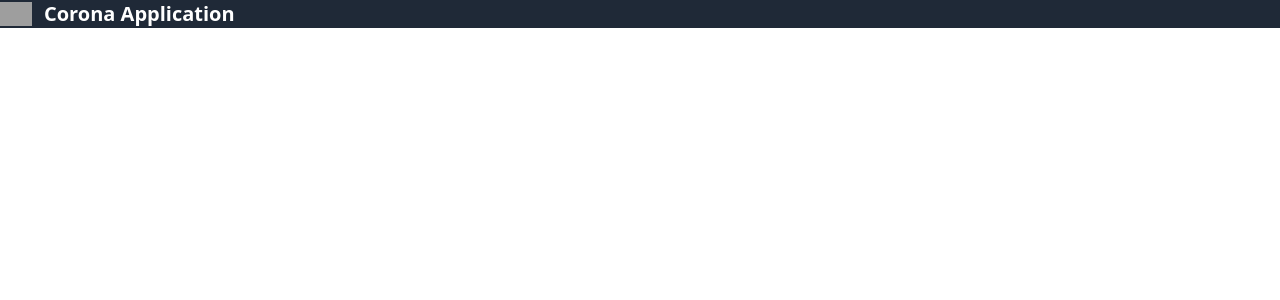
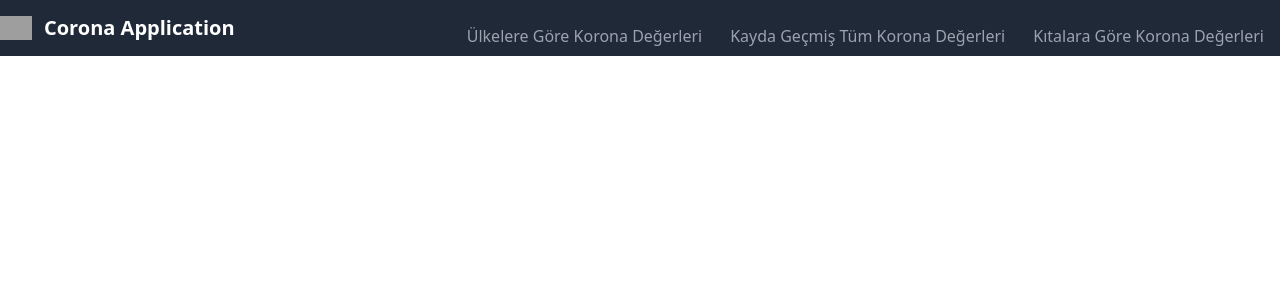
Before and after one commit to cihatsolak/corona-app-reactjs, a React (Create React App) app: page / in a window 1280 px wide. Shown: the top 300 px of the page. Built offline with nearby package versions, Linux system fonts and the light colour scheme; grey boxes are pictures that could not be loaded.

Commit message:
Create menu and menu items components

```diff
--- a/src/components/Header.js
+++ b/src/components/Header.js
@@ -1,12 +1,13 @@
 import React from 'react'
-import PropTypes from 'prop-types'
 import Logo from './Logo'
+import Menu from './menu/Menu'
 
 const Header = props => {
     return (
         <nav className='bg-gray-800 border-gray-800'>
             <div className='container flex flex-wrap justify-between items-center mx-auto'>
                 <Logo />
+                <Menu />
             </div>
         </nav>
     )
--- /dev/null
+++ b/src/components/menu/Menu.js
@@ -0,0 +1,38 @@
+import React, { useState } from 'react'
+import MenuItem from './MenuItem'
+
+const Menu = props => {
+    const [menuItems] = useState(
+        [
+            {
+                title: 'Ülkelere Göre Korona Değerleri',
+                value: 1
+            },
+            {
+                title: 'Kayda Geçmiş Tüm Korona Değerleri',
+                value: 1
+            },
+            {
+                title: 'Kıtalara Göre Korona Değerleri',
+                value: 1
+            }
+        ]
+    )
+
+    return (
+        <div className='w-auto block'>
+            <ul className='flex flex-row mt-4 font-medium'>
+                {
+                    menuItems && menuItems.map((menu, index) => {
+                        return <MenuItem key={index} title={menu.title} />
+                    })
+                }
+
+            </ul>
+        </div>
+    )
+}
+
+Menu.propTypes = {}
+
+export default Menu
--- /dev/null
+++ b/src/components/menu/MenuItem.js
@@ -0,0 +1,28 @@
+import React from 'react'
+import PropTypes from 'prop-types'
+
+const MenuItem = ({ title, active, onClick }) => {
+    return (
+        <li>
+            <a onClick={() => {
+                onClick(title)
+            }}
+                className={`block cursor-pointer border-0 py-2 pr-4 pl-3 ${active ? 'text-blue-700' : 'text-gray-400'}  hover:text-blue-700`}>
+                {title}
+            </a>
+        </li>
+    )
+}
+
+MenuItem.propTypes = {
+    title: PropTypes.string.isRequired,
+    onClick: PropTypes.func,
+    active: PropTypes.bool
+}
+
+MenuItem.defaultProps = {
+    active: false,
+    onClick: () => null
+}
+
+export default MenuItem
```
